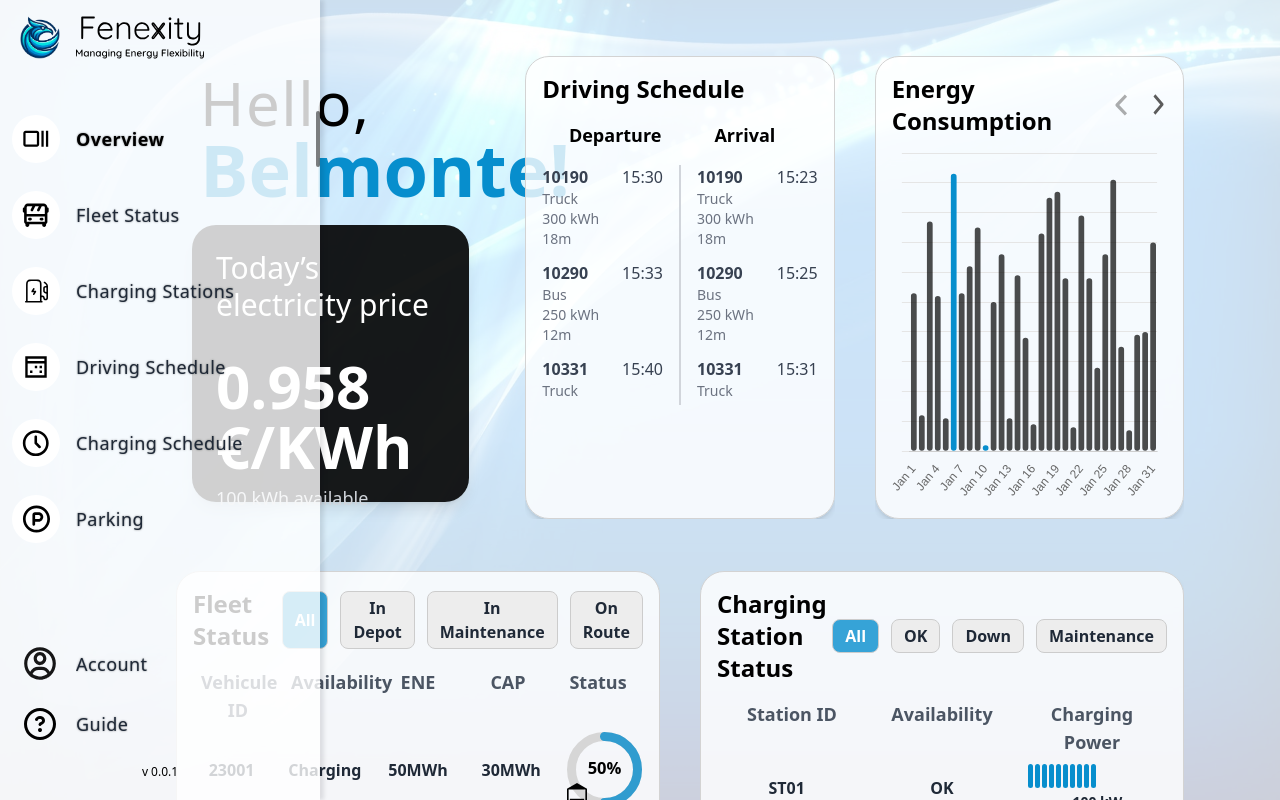
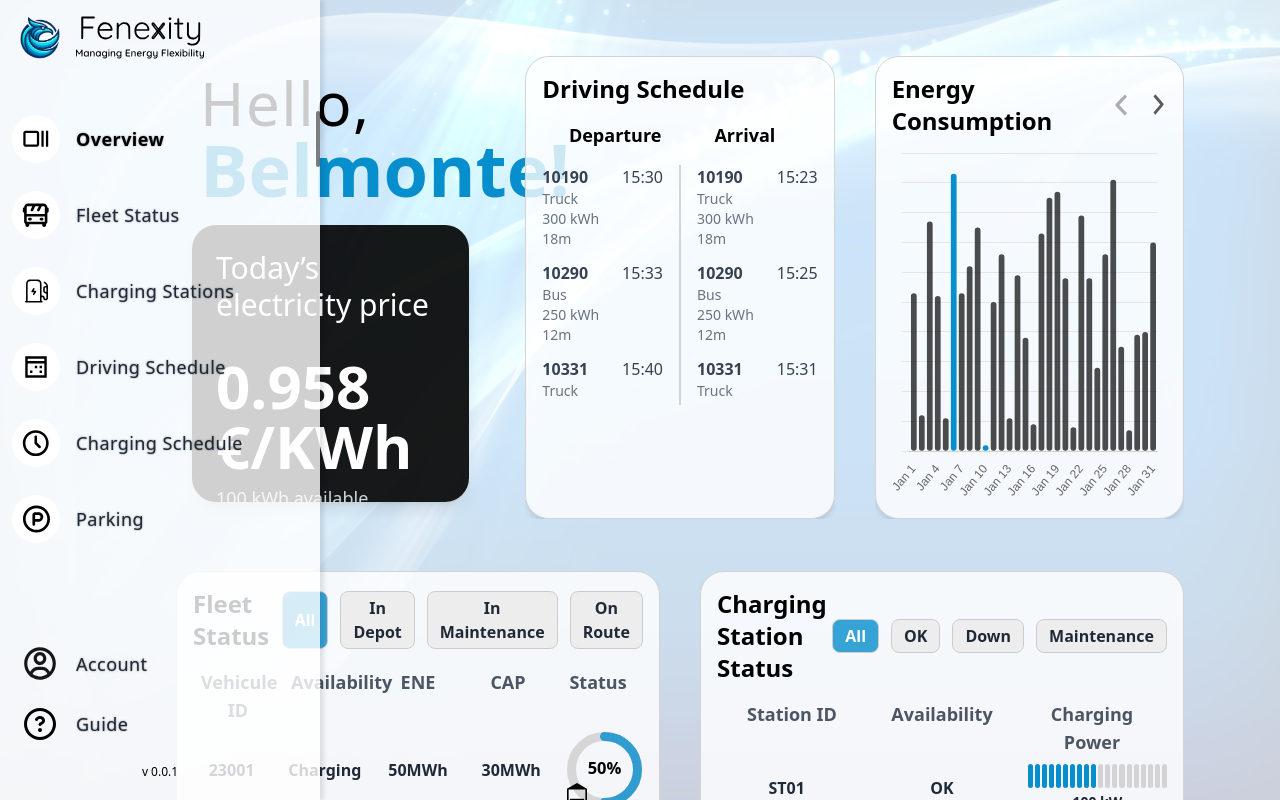
Before and after one commit to AchrafHafsaoui/teamprojekt, a React (Vite) app: page / in a window 1280 px wide. Shown: the top 800 px of the page. Built offline with nearby package versions, Linux system fonts and the light colour scheme.

Commit message:
fixed ChargingStationStatus

```diff
--- a/src/components/Dashboard/ChargingStationStatus.tsx
+++ b/src/components/Dashboard/ChargingStationStatus.tsx
@@ -22,6 +22,12 @@ const ChargingStationStatus: React.FC = () => {
     "all" | "OK" | "Down" | "Maintenance"
   >("all");
 
+  const [animatedSegments, setAnimatedSegments] = useState<number[]>([]);
+
+  useEffect(() => {
+    setAnimatedSegments(Array(20).fill(0)); // Initialize animated segments
+  }, []);
+
   const filteredStations =
     filterStatus === "all"
       ? stations
@@ -34,23 +40,6 @@ const ChargingStationStatus: React.FC = () => {
       (chargingPower / maxPower) * segmentCount,
     );
 
-    const [animatedSegments, setAnimatedSegments] = useState<number[]>(
-      Array(segmentCount).fill(0),
-    );
-
-    useEffect(() => {
-      // Animate each segment gradually
-      animatedSegments.forEach((_, index) => {
-        setTimeout(() => {
-          setAnimatedSegments((prev) => {
-            const newSegments = [...prev];
-            newSegments[index] = index < segmentsToShow ? 1 : 0; // Set to 1 if it should be filled
-            return newSegments;
-          });
-        }, index * 50); // Delay each segment's animation by 50ms for a gradual effect
-      });
-    }, [chargingPower, segmentsToShow]);
-
     return (
       <div className="flex space-x-0.5 w-full">
         {Array.from({ length: segmentCount }).map((_, index) => (
@@ -58,10 +47,10 @@ const ChargingStationStatus: React.FC = () => {
             key={index}
             className={`h-6 rounded transition-colors duration-500`}
             style={{
-              width: "4%", // Each segment takes 5% of the column width
-              backgroundColor: animatedSegments[index]
+              width: "4%", // Each segment takes 4% of the column width
+              backgroundColor: index < segmentsToShow
                 ? "#078ECD"
-                : "bg-gray-300",
+                : "#D3D3D3",
             }}
           ></div>
         ))}
```
